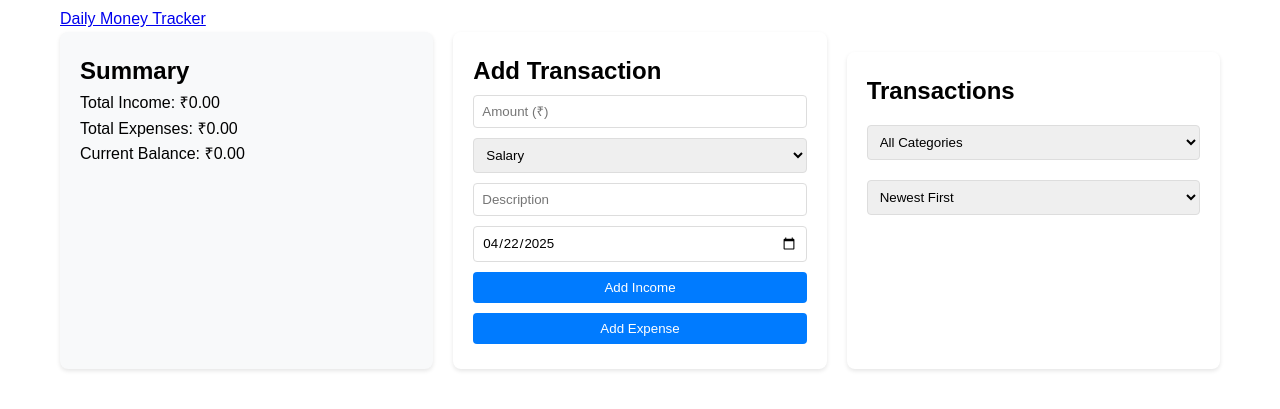
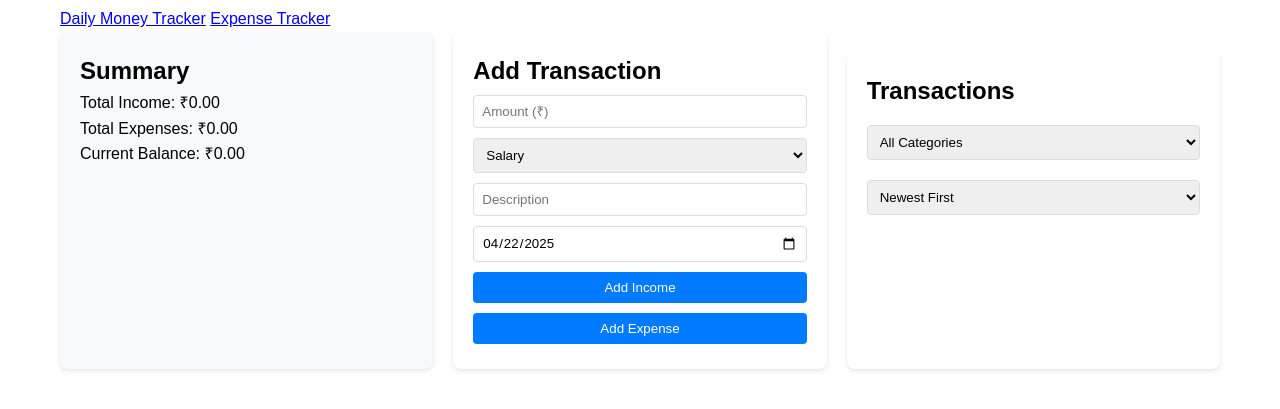
Before and after one commit to keyurbhatiya/expenses, a plain HTML site: page index.html in a window 1280 px wide. Shown: the part 65-474 px from the top of the page. Drawn offline with Linux system fonts and the light colour scheme.

Commit message:
Update index.html

```diff
--- a/index.html
+++ b/index.html
@@ -106,6 +106,7 @@
 <body>
     <h1>Personal Finance Tracker</h1>
     <a href="./expense.html">Daily Money Tracker</a>
+    <a href="./expense2.html">Expense Tracker</a>
     <div class="container">
         <div class="card dashboard">
             <h2>Summary</h2>
```
